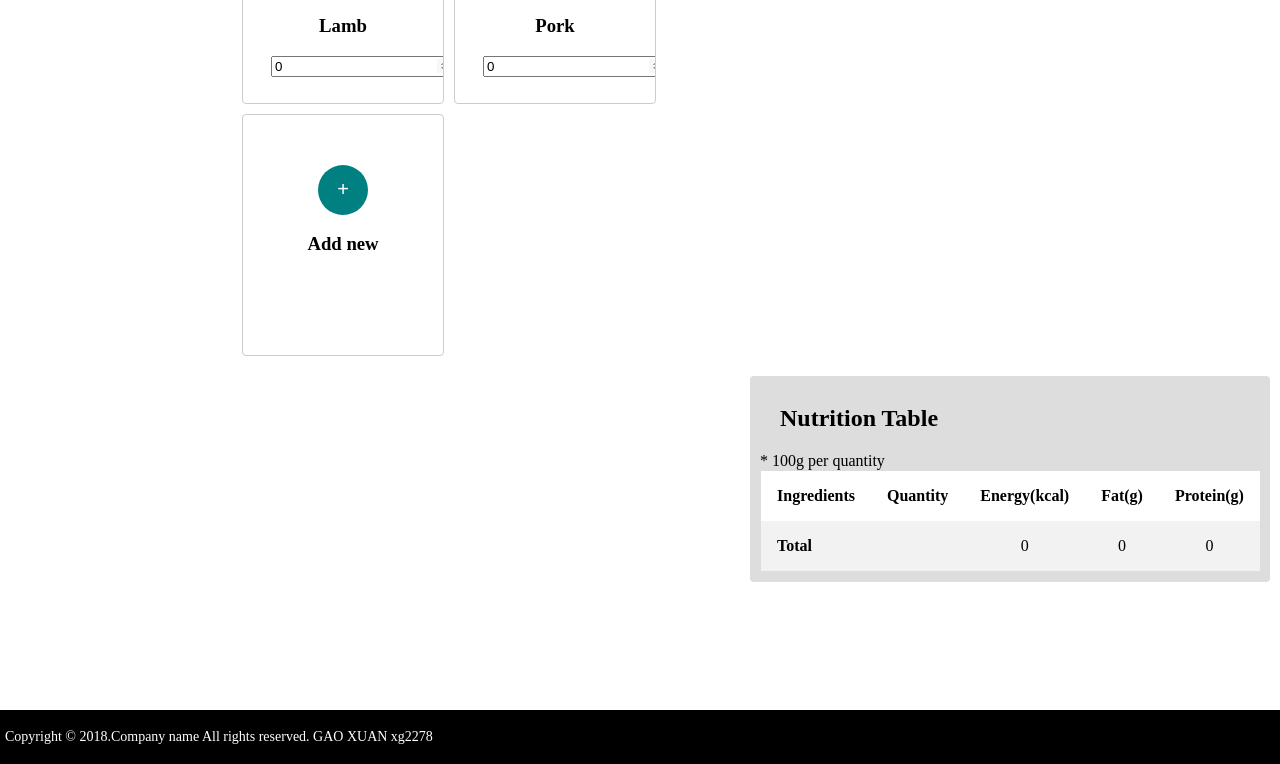
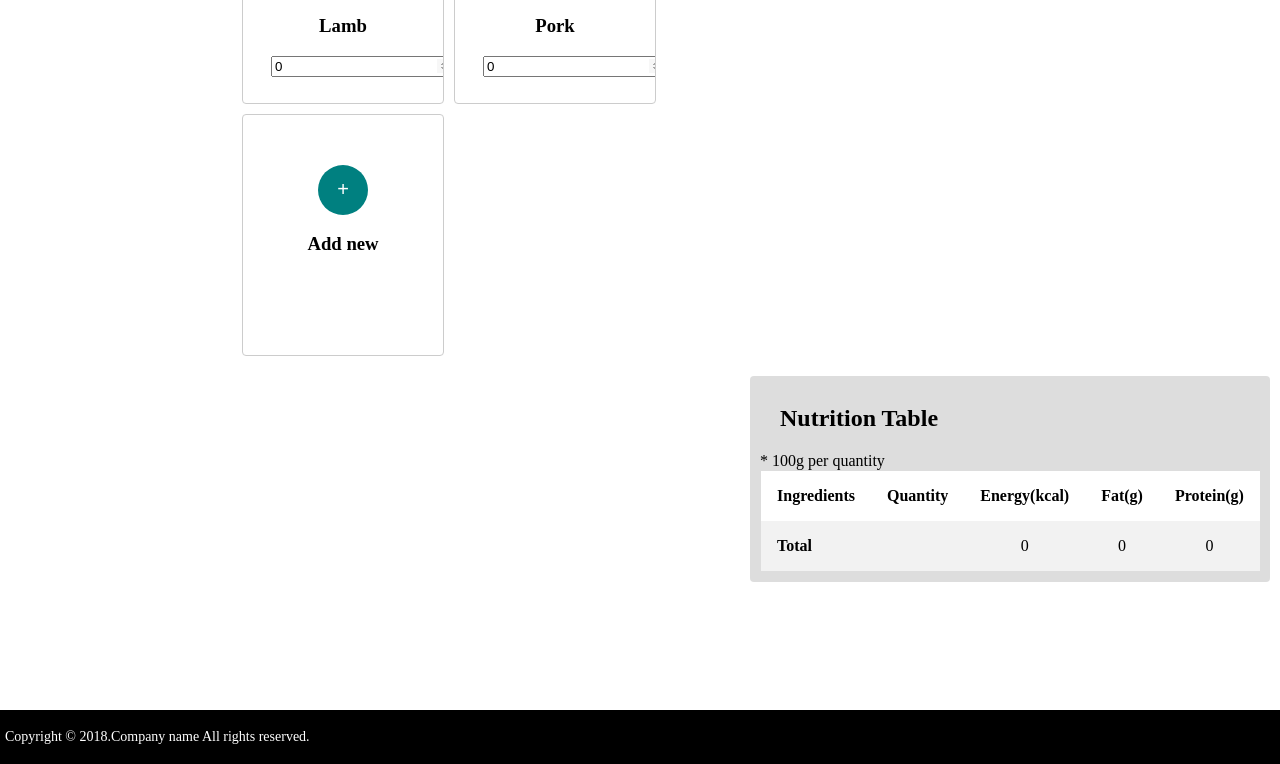
Before and after one commit to Christinaaaa/6998CCFinal, a plain HTML site: page customization/frontend/customize.html in a window 1280 px wide. Shown: the part 895-1659 px from the top of the page. Drawn offline with nearby package versions, Linux system fonts and the light colour scheme; no server answers.

Commit message:
Update customize.html

```diff
--- a/customization/frontend/customize.html
+++ b/customization/frontend/customize.html
@@ -175,7 +175,7 @@
 
         <footer>
             <p>
-			<span>Copyright &copy; 2018.Company name All rights reserved. GAO XUAN xg2278
+			<span>Copyright &copy; 2018.Company name All rights reserved.
 			</p>
         </footer>
 
```
